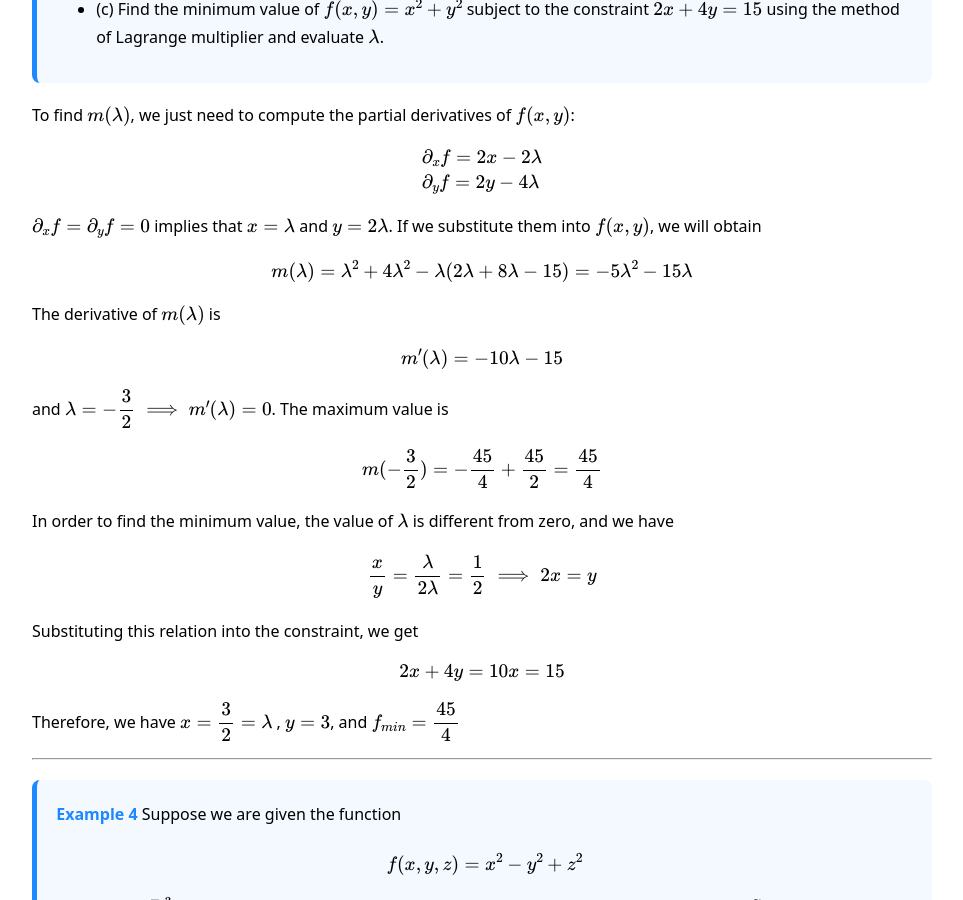
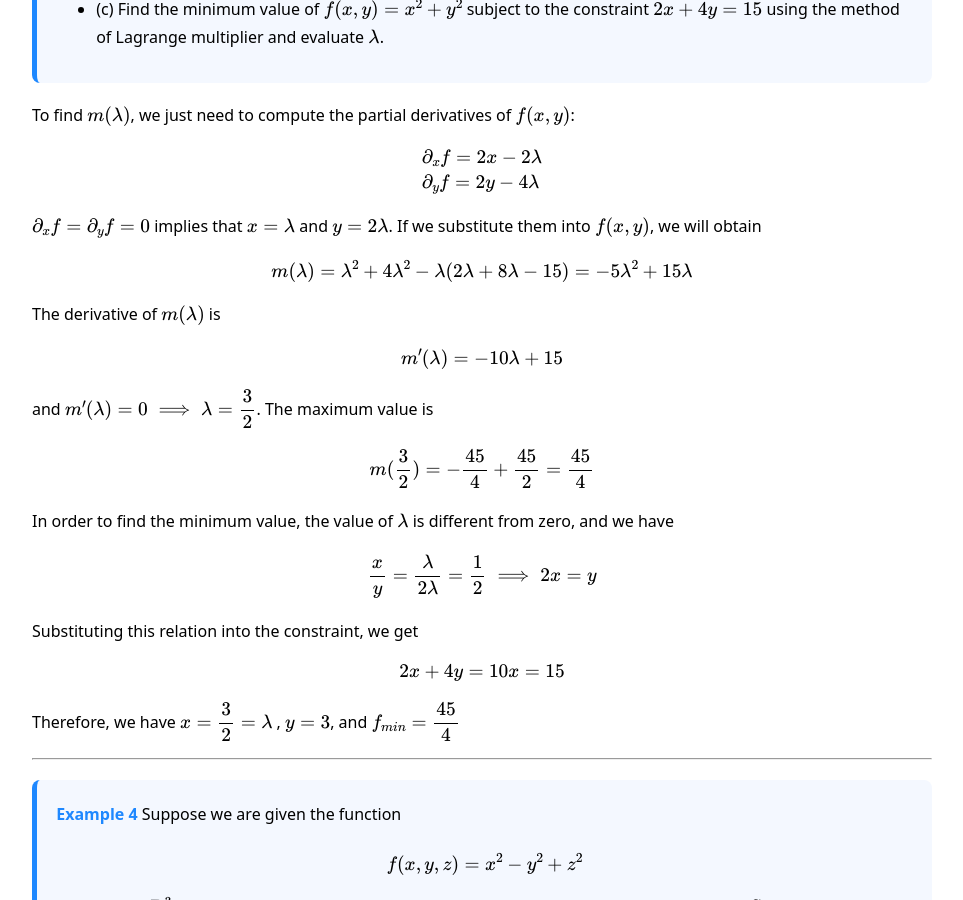
Before and after one commit to LIN-RQ/Math-Notes, a Jekyll site: the page built from lagrange-multipliers.md, in a window 1280 px wide and 900 px high, scrolled down 1804 px. Shown: the whole window, without its empty margins (158-1121 px from the left). Built offline with Jekyll 4.4.1, drawn with Linux system fonts in a browser that asks for light colours.

```diff
--- a/lagrange-multipliers.md
+++ b/lagrange-multipliers.md
@@ -82,15 +82,15 @@ $$\begin{split} & \partial_x f = 2x - 2\lambda \\
 
 $\partial_x f = \partial_y f = 0$ implies that $x= \lambda$ and $y = 2\lambda$. If we substitute them into $f(x,y)$, we will obtain
 
-$$m(\lambda) = \lambda^2 + 4\lambda^2 - \lambda(2\lambda + 8\lambda -15) = -5\lambda^2 - 15 \lambda$$
+$$m(\lambda) = \lambda^2 + 4\lambda^2 - \lambda(2\lambda + 8\lambda -15) = -5\lambda^2 + 15 \lambda$$
 
 The derivative of $m(\lambda)$ is
 
-$$m'(\lambda) = -10\lambda-15$$
+$$m'(\lambda) = -10\lambda + 15$$
 
-and $\lambda = -\dfrac{3}{2} \implies m'(\lambda) = 0$. The maximum value is
+and $m'(\lambda) = 0 \implies \lambda = \dfrac{3}{2} $. The maximum value is
 
-$$m(-\frac{3}{2}) = -\frac{45}{4} + \frac{45}{2} =\frac{45}{4}$$
+$$m(\frac{3}{2}) = -\frac{45}{4} + \frac{45}{2} =\frac{45}{4}$$
 
 In order to find the minimum value, the value of $\lambda$ is different from zero, and we have
 
```
